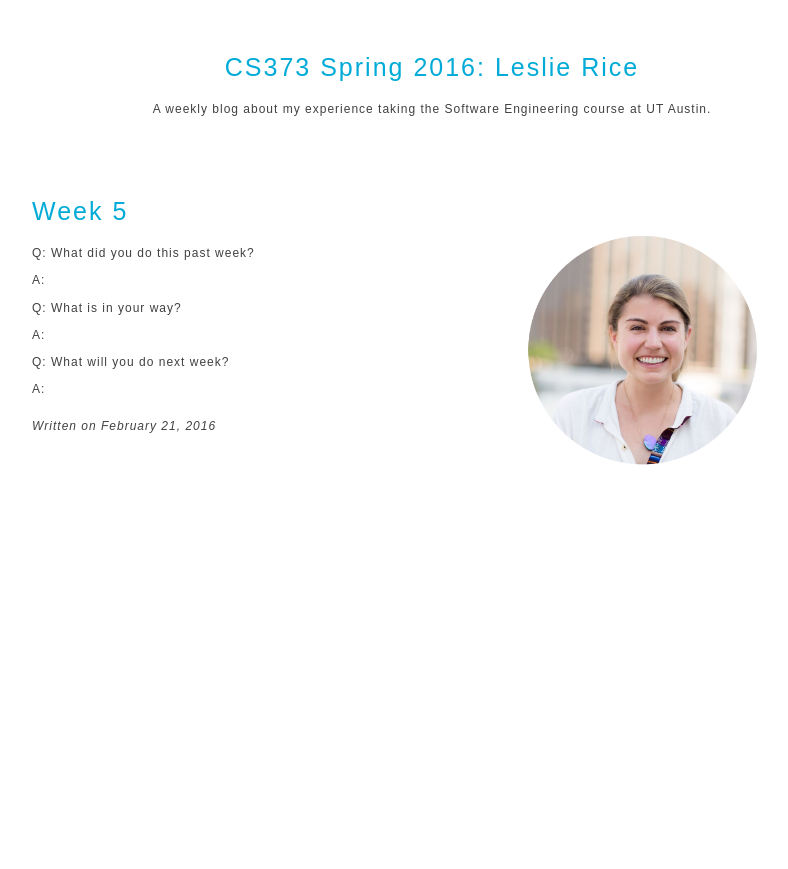
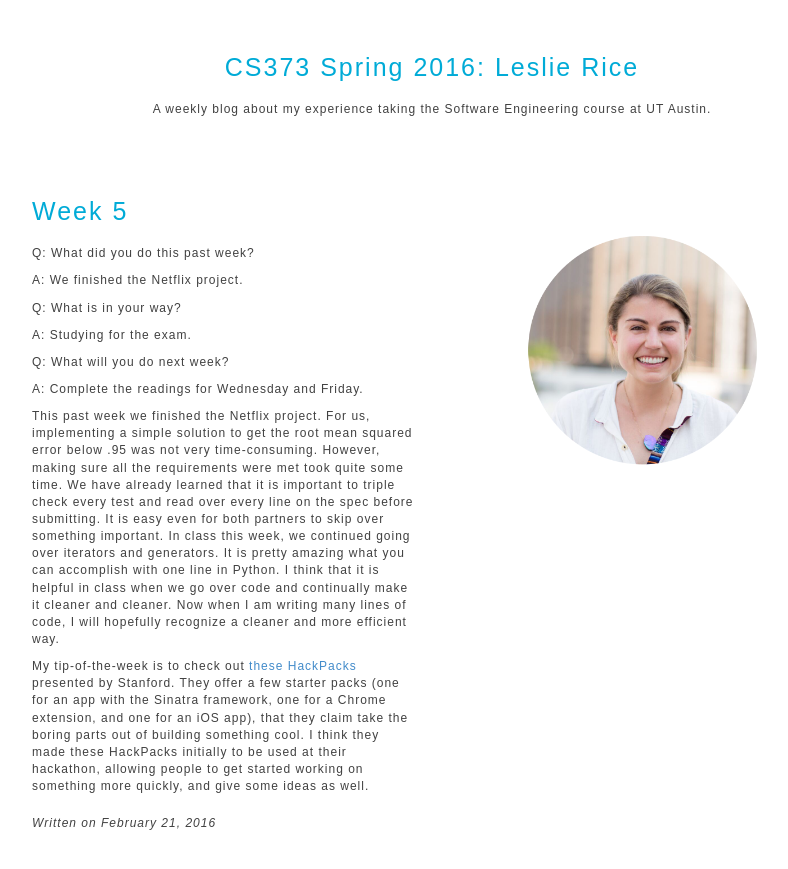
Before and after one commit to leslierice/leslierice.github.io, a Jekyll site: the page built from _posts/2016-2-21-Week-5.md, in a window 1280 px wide. Shown: the top 869 px of the page, without its empty margins (208-996 px from the left). Built offline with Jekyll 4.4.1, drawn with Linux system fonts in a browser that asks for light colours.

Commit message:
add week 5 post

```diff
--- a/_config.yml
+++ b/_config.yml
@@ -2,3 +2,4 @@ exclude:
     - Gemfile
     - Gemfile.lock
     - README.md
+future: true
--- a/_posts/2016-2-21-Week-5.md
+++ b/_posts/2016-2-21-Week-5.md
@@ -5,12 +5,16 @@ title: Week 5
 
 Q: What did you do this past week?
 
-A:
+A: We finished the Netflix project.
 
 Q: What is in your way?
 
-A:
+A: Studying for the exam.
 
 Q: What will you do next week?
 
-A:
+A: Complete the readings for Wednesday and Friday.
+
+This past week we finished the Netflix project. For us, implementing a simple solution to get the root mean squared error below .95 was not very time-consuming. However, making sure all the requirements were met took quite some time. We have already learned that it is important to triple check every test and read over every line on the spec before submitting. It is easy even for both partners to skip over something important. In class this week, we continued going over iterators and generators. It is pretty amazing what you can accomplish with one line in Python. I think that it is helpful in class when we go over code and continually make it cleaner and cleaner. Now when I am writing many lines of code, I will hopefully recognize a cleaner and more efficient way.
+
+My tip-of-the-week is to check out [these HackPacks](https://www.treehacks.com/hackpacks) presented by Stanford. They offer a few starter packs (one for an app with the Sinatra framework, one for a Chrome extension, and one for an iOS app), that they claim take the boring parts out of building something cool. I think they made these HackPacks initially to be used at their hackathon, allowing people to get started working on something more quickly, and give some ideas as well.
```
Also changed, not shown: 1 other file.
